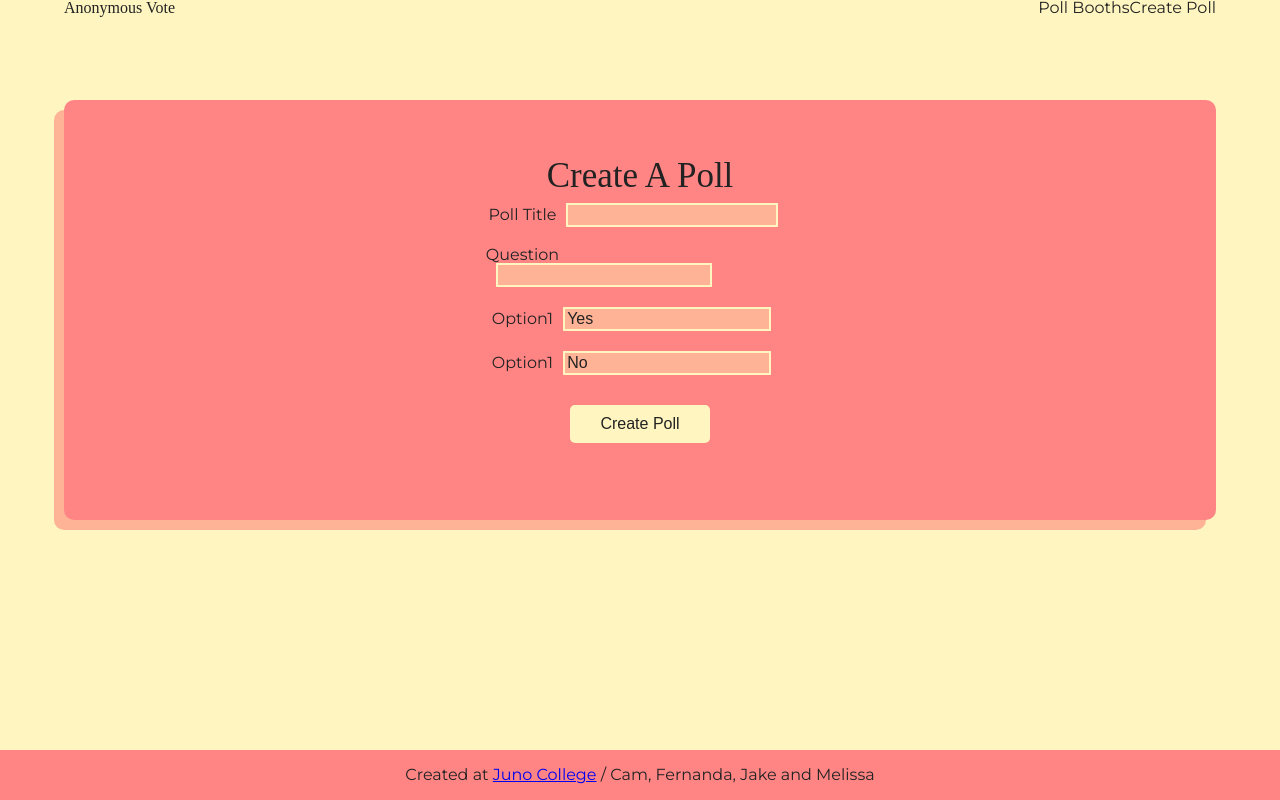
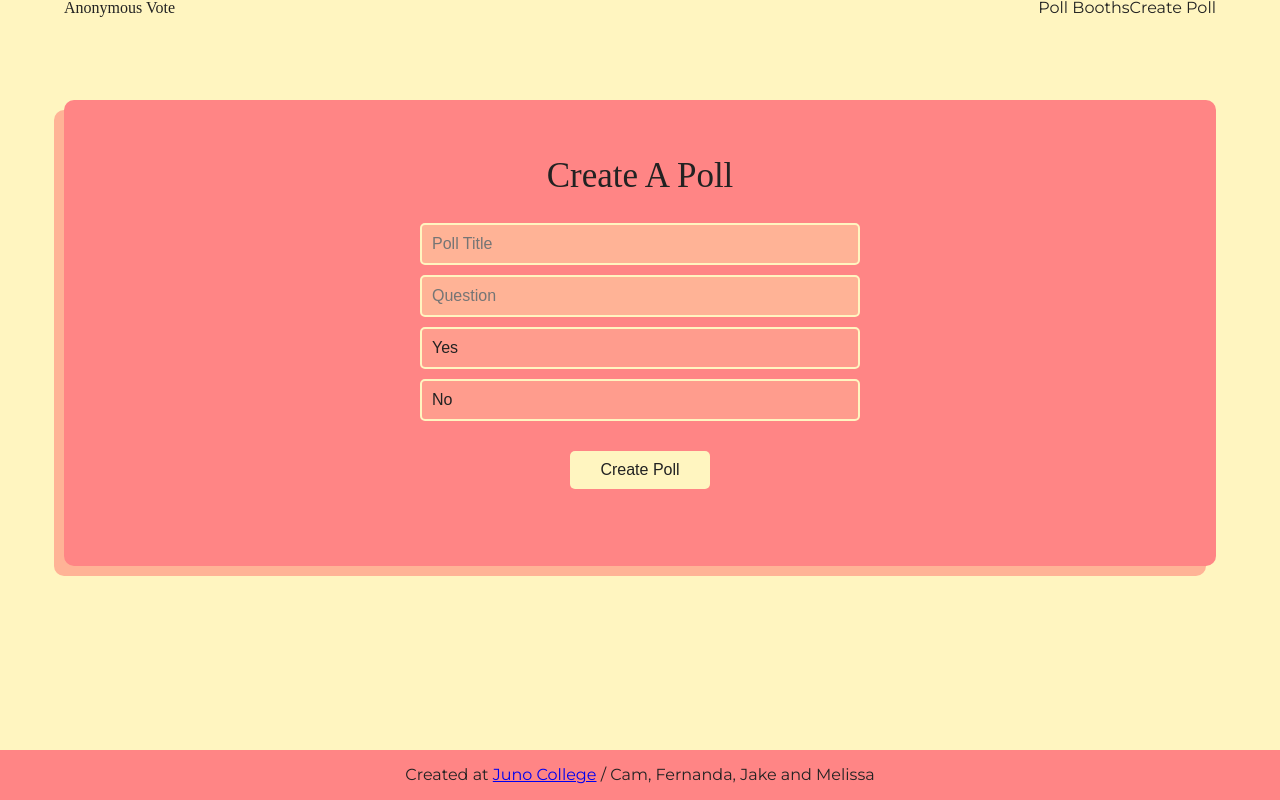
Before and after one commit to fthiesen/popsipoll, a React (Create React App) app: page / in a window 1280 px wide. Built offline with nearby package versions, Linux system fonts and the light colour scheme; a web font is replaced by a local one.

Commit message:
added main css styles

```diff
--- a/src/App.js
+++ b/src/App.js
@@ -51,22 +51,14 @@ function App() {
         <section className="create-poll">
           <h1>Create A Poll</h1>
           <form>
-            <div>
-              <label htmlFor="poll-title">Poll Title</label>
-              <input name="poll-title" id="poll-title" type="text"/>
-            </div>
-            <div>
-              <label htmlFor="poll-question">Question</label>
-              <input name="poll-question" id="poll-question" type="text" />
-            </div>
-            <div>
-              <label htmlFor="option1">Option1</label>
-              <input type="text" name="option1" id="option1" placeholder="Yes" value="Yes" disabled/>
-            </div>
-            <div>
-              <label htmlFor="option2">Option1</label>
-              <input type="text" name="option2" id="option2" placeholder="No" value="No" disabled/>
-            </div>
+              <label htmlFor="poll-title" className="sr-only">Poll Title</label>
+              <input name="poll-title" id="poll-title" type="text" placeholder="Poll Title"/>
+              <label htmlFor="poll-question" className="sr-only">Question</label>
+              <input name="poll-question" id="poll-question" type="text" placeholder="Question"/>
+              <label htmlFor="option1" className="sr-only">Option1</label>
+              <input type="text" name="option1" id="option1" className="option" placeholder="Yes" value="Yes" disabled/>
+              <label htmlFor="option2" className="sr-only">Option1</label>
+              <input type="text" name="option2" id="option2" className="option" placeholder="No" value="No" disabled/>
             <button onSubmit={handleSubmit}>Create Poll</button>
           </form>
         </section>
--- a/src/App.scss
+++ b/src/App.scss
@@ -18,6 +18,7 @@ h1, h2, h3, h4, h5, h6 {
 
 h1 {
   font-size: 3.5rem;
+  margin-bottom: 30px;
 }
 
 .container {
@@ -54,32 +55,33 @@ header {
   border-radius: 10px;
 
   form {
+    max-width: 440px;
     display: flex;
-    flex-direction: column;
+    flex-wrap: wrap;
     justify-content: center;
     align-items: center;
 
-    div {
-      margin: 10px;
-    }
-
-    label {
-      width: 30%;
+    h1 {
+      text-align: center;
     }
 
     input {
-      width: 70%;
-      margin: 0 10px;
+      width: 100%;
+      margin-bottom: 10px;
       border: 2px solid $yellow;
       background-color: $orange;
+      border-radius: 5px;
+      padding: 10px;
     }
 
+    .option {
+      background-color: rgba(255, 179, 150, 0.5);
+    }
 
   }
 }
 
 button {
-
   margin: 20px;
   padding: 10px 30px;
   background-color: $yellow;
@@ -92,9 +94,4 @@ footer {
   justify-content: center;
   align-items: center;
   background-color: $red;
-
-  p{
-
-
 }
-}
```
Also changed, not shown: src/Setup.scss (+2 -0 lines). Lines whose indentation alone changed are shown as unchanged.
